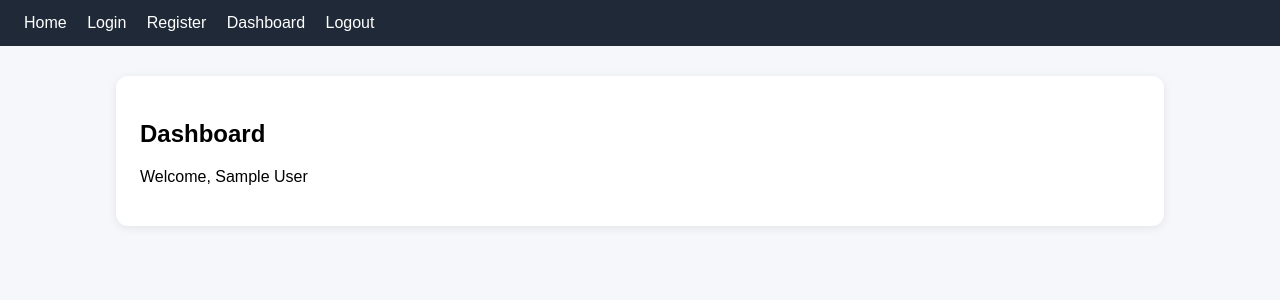
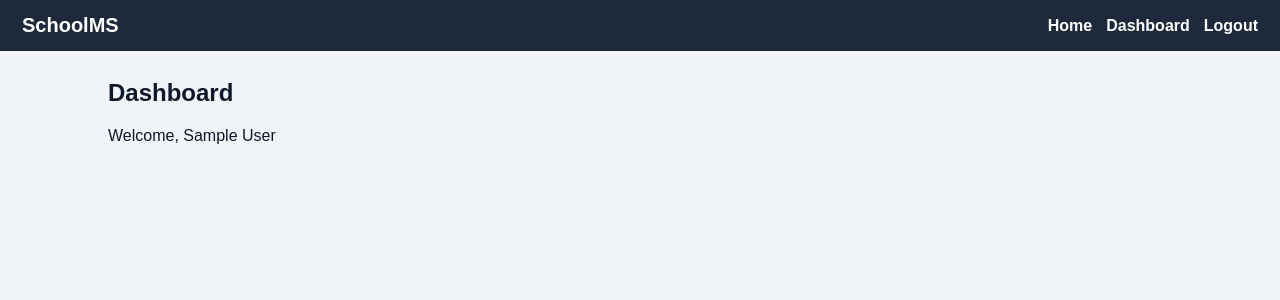
Before and after one commit to viewfc/school-management-system, a Flask app: page /dashboard in a window 1280 px wide. Shown: the top 300 px of the page. Run offline with Flask 3, Linux system fonts and the light colour scheme; the visitor is signed in with stand-in values (Sample User, id 1); some libraries are stand-ins or nearby versions.

Commit message:
Update base.html

```diff
--- a/school_management_system/templates/base.html
+++ b/school_management_system/templates/base.html
@@ -1,74 +1,298 @@
 <!DOCTYPE html>
-<html lang="en">
+<html lang="th">
 <head>
     <meta charset="UTF-8">
     <meta name="viewport" content="width=device-width, initial-scale=1.0">
     <title>{% block title %}School Management System{% endblock %}</title>
     <style>
+        :root {
+            --bg: #f1f5f9;
+            --card: #ffffff;
+            --nav: #1e293b;
+            --primary: #2563eb;
+            --primary-hover: #1d4ed8;
+            --text: #0f172a;
+            --muted: #64748b;
+            --border: #dbe3ee;
+            --danger: #dc2626;
+            --success-bg: #ecfdf5;
+            --success-text: #047857;
+            --error-bg: #fef2f2;
+            --error-text: #b91c1c;
+            --shadow: 0 8px 20px rgba(15, 23, 42, 0.08);
+            --radius: 14px;
+        }
+
+        * { box-sizing: border-box; }
+
         body {
+            margin: 0;
             font-family: Arial, sans-serif;
-            background: #f5f7fb;
-            margin: 0;
-            padding: 0;
+            background: var(--bg);
+            color: var(--text);
         }
+
         .navbar {
-            background: #1f2937;
+            background: var(--nav);
             color: white;
-            padding: 14px 24px;
+            padding: 14px 22px;
+            display: flex;
+            align-items: center;
+            justify-content: space-between;
+            gap: 16px;
+            flex-wrap: wrap;
         }
-        .navbar a {
+
+        .brand {
+            font-weight: 700;
+            font-size: 20px;
+        }
+
+        .nav-links {
+            display: flex;
+            align-items: center;
+            gap: 14px;
+            flex-wrap: wrap;
+        }
+
+        .nav-links a {
             color: white;
             text-decoration: none;
-            margin-right: 16px;
+            font-weight: 600;
         }
+
+        .nav-links a:hover {
+            text-decoration: underline;
+        }
+
         .container {
-            max-width: 1000px;
-            margin: 30px auto;
-            background: white;
+            max-width: 1100px;
+            margin: 28px auto;
+            padding: 0 18px;
+        }
+
+        .card {
+            background: var(--card);
+            border-radius: var(--radius);
+            box-shadow: var(--shadow);
+            border: 1px solid var(--border);
             padding: 24px;
-            border-radius: 12px;
-            box-shadow: 0 2px 10px rgba(0,0,0,0.08);
         }
+
         .flash {
-            padding: 10px 14px;
-            margin-bottom: 16px;
-            border-radius: 8px;
-            background: #eef2ff;
+            padding: 12px 14px;
+            margin-bottom: 18px;
+            border-radius: 10px;
+            font-weight: 600;
         }
+
+        .flash.success {
+            background: var(--success-bg);
+            color: var(--success-text);
+        }
+
+        .flash.danger, .flash.error {
+            background: var(--error-bg);
+            color: var(--error-text);
+        }
+
+        h1, h2, h3 {
+            margin-top: 0;
+        }
+
+        .muted {
+            color: var(--muted);
+        }
+
+        .form-grid {
+            display: grid;
+            gap: 14px;
+        }
+
+        .row-2 {
+            display: grid;
+            grid-template-columns: 1fr 1fr;
+            gap: 14px;
+        }
+
+        label {
+            display: block;
+            margin-bottom: 6px;
+            font-weight: 700;
+        }
+
         input, select, button {
-            padding: 10px;
-            margin: 6px 0;
             width: 100%;
-            max-width: 360px;
+            padding: 12px 14px;
+            border-radius: 10px;
+            border: 1px solid var(--border);
+            font-size: 15px;
         }
-        button {
-            background: #2563eb;
+
+        input:focus, select:focus {
+            outline: 2px solid rgba(37, 99, 235, 0.15);
+            border-color: var(--primary);
+        }
+
+        button, .btn {
+            background: var(--primary);
             color: white;
             border: none;
             cursor: pointer;
-            border-radius: 6px;
+            font-weight: 700;
+            text-decoration: none;
+            display: inline-block;
+            text-align: center;
         }
-        button:hover {
-            background: #1d4ed8;
+
+        button:hover, .btn:hover {
+            background: var(--primary-hover);
+        }
+
+        .btn-secondary {
+            background: white;
+            color: var(--text);
+            border: 1px solid var(--border);
+        }
+
+        .btn-secondary:hover {
+            background: #f8fafc;
+        }
+
+        .hero {
+            display: grid;
+            grid-template-columns: 1.1fr 0.9fr;
+            gap: 22px;
+        }
+
+        .stats {
+            display: grid;
+            grid-template-columns: repeat(3, 1fr);
+            gap: 18px;
+            margin-top: 22px;
+        }
+
+        .stat-box {
+            background: white;
+            border: 1px solid var(--border);
+            border-radius: 14px;
+            padding: 20px;
+            box-shadow: var(--shadow);
+        }
+
+        .stat-box .label {
+            color: var(--muted);
+            font-weight: 700;
+            margin-bottom: 8px;
+        }
+
+        .stat-box .value {
+            font-size: 42px;
+            font-weight: 800;
+        }
+
+        .section-grid {
+            display: grid;
+            grid-template-columns: 1.2fr 0.8fr;
+            gap: 20px;
+            margin-top: 22px;
+        }
+
+        .table-wrap {
+            overflow-x: auto;
+        }
+
+        table {
+            width: 100%;
+            border-collapse: collapse;
+        }
+
+        th, td {
+            padding: 12px 10px;
+            border-bottom: 1px solid var(--border);
+            text-align: left;
+        }
+
+        th {
+            color: var(--muted);
+            font-size: 14px;
+        }
+
+        .badge {
+            display: inline-block;
+            background: #eff6ff;
+            color: #1d4ed8;
+            padding: 6px 10px;
+            border-radius: 999px;
+            font-size: 13px;
+            font-weight: 700;
+        }
+
+        .actions {
+            display: flex;
+            gap: 10px;
+            flex-wrap: wrap;
+            margin-top: 18px;
+        }
+
+        .auth-wrap {
+            max-width: 960px;
+            margin: 0 auto;
+        }
+
+        .auth-grid {
+            display: grid;
+            grid-template-columns: 1fr 1fr;
+            gap: 22px;
+            align-items: stretch;
+        }
+
+        .list {
+            margin: 0;
+            padding-left: 18px;
+        }
+
+        .list li {
+            margin-bottom: 10px;
+        }
+
+        .footer-note {
+            margin-top: 18px;
+            color: var(--muted);
+            font-size: 14px;
+        }
+
+        @media (max-width: 900px) {
+            .hero, .section-grid, .auth-grid, .row-2, .stats {
+                grid-template-columns: 1fr;
+            }
+
+            .container {
+                padding: 0 14px;
+            }
         }
     </style>
 </head>
 <body>
     <div class="navbar">
-        <a href="/">Home</a>
-        <a href="/login">Login</a>
-        <a href="/register">Register</a>
-        {% if session.get('user_id') %}
-            <a href="/dashboard">Dashboard</a>
-            <a href="/logout">Logout</a>
-        {% endif %}
+        <div class="brand">SchoolMS</div>
+        <div class="nav-links">
+            <a href="/">Home</a>
+            {% if session.get('user_id') %}
+                <a href="/dashboard">Dashboard</a>
+                <a href="/logout">Logout</a>
+            {% else %}
+                <a href="/login">Login</a>
+                <a href="/register">Register</a>
+            {% endif %}
+        </div>
     </div>
 
     <div class="container">
         {% with messages = get_flashed_messages(with_categories=true) %}
             {% if messages %}
                 {% for category, message in messages %}
-                    <div class="flash">{{ message }}</div>
+                    <div class="flash {{ category }}">{{ message }}</div>
                 {% endfor %}
             {% endif %}
         {% endwith %}
```
